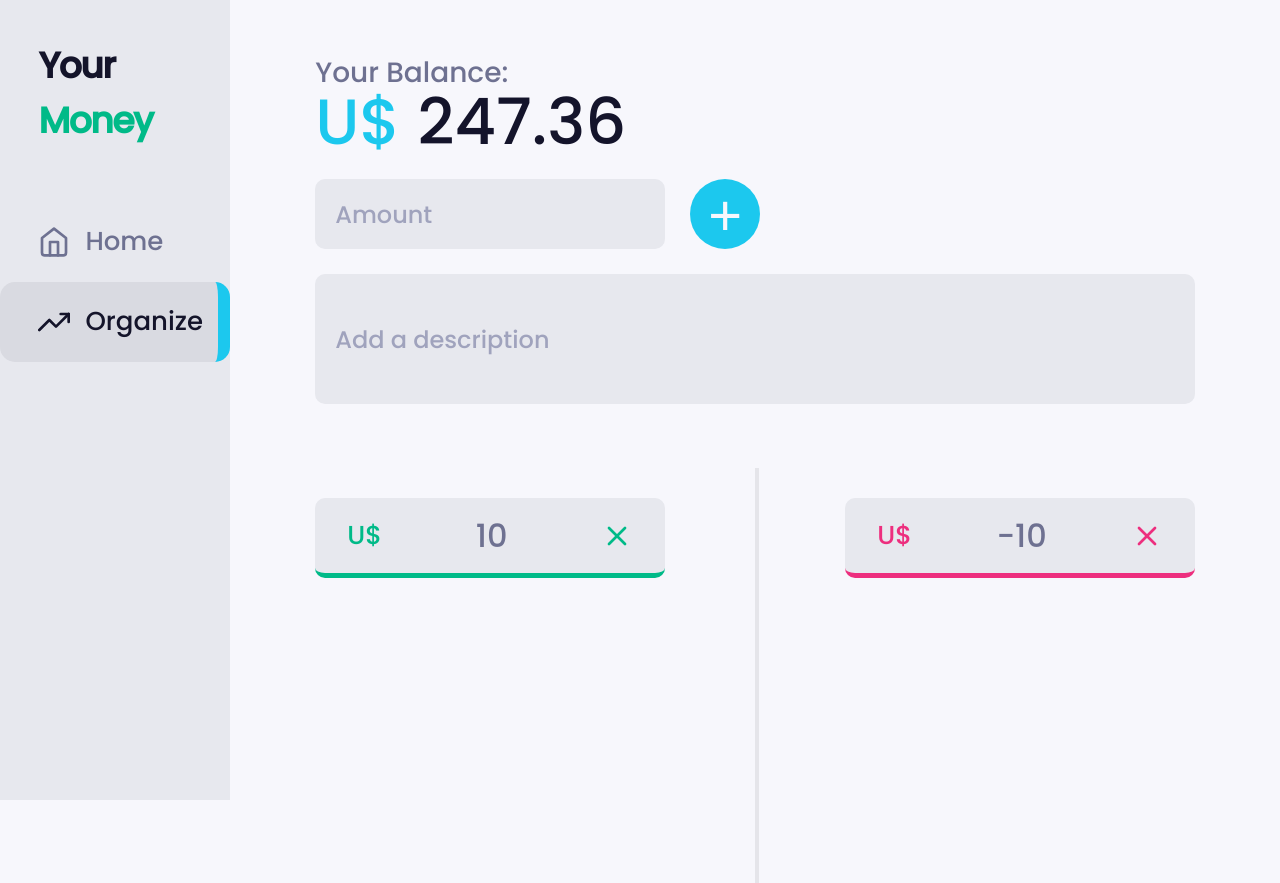
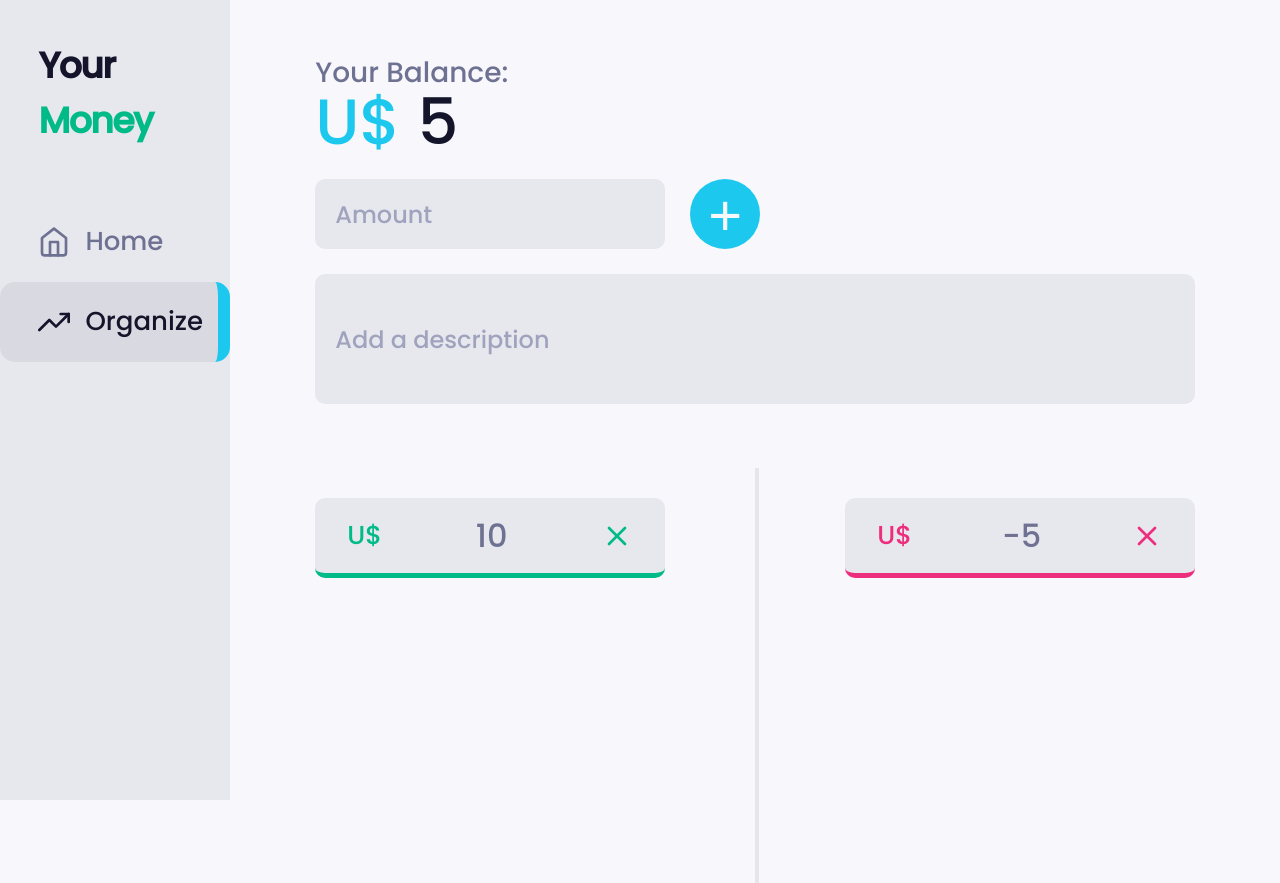
Before and after one commit to felipelourencosilva/your-money, a React (Create React App) app: page /organize in a window 1280 px wide. Built offline with nearby package versions, Linux system fonts and the light colour scheme.

Commit message:
Your balance completed
Now you can see how much money do you have

```diff
--- a/src/App.jsx
+++ b/src/App.jsx
@@ -2,31 +2,30 @@ import "./App.css";
 
 import Menu from "./components/Menu/Menu";
 import Home from "./Pages/Home/Home";
-import Organize from "./Pages/Organize/Organize"
+import Organize from "./Pages/Organize/Organize";
 import Balances from "./Pages/Organize/Balances";
 
 import { BrowserRouter as Router, Switch, Route } from "react-router-dom";
 import { useState } from "react";
-import { v4 as uuidv4 } from 'uuid';
+import { v4 as uuidv4 } from "uuid";
 
 function App() {
-
   const [balances, setBalances] = useState([
     {
       id: 1,
       amount: 10,
-        description: 'teste2',
+      description: "teste2",
     },
     {
       id: 2,
-        amount: -10,
-        description: 'teste3',
+      amount: -5,
+      description: "teste3",
     },
   ]);
 
-  const positiveBalances = balances.filter(balance => balance.amount > 0)
+  const positiveBalances = balances.filter((balance) => balance.amount > 0);
 
-  const negativeBalances = balances.filter(balance => balance.amount < 0)
+  const negativeBalances = balances.filter((balance) => balance.amount < 0);
 
   const handleAddBalance = (amount, description) => {
     const newBalance = [
@@ -35,15 +34,20 @@ function App() {
         id: uuidv4(),
         amount: amount,
         description: description,
-      }
-    ]
-    setBalances(newBalance)
-  }
+      },
+    ];
+    setBalances(newBalance);
+  };
 
   const handleDeleteBalance = (balanceId) => {
-    const newBalance = balances.filter(balance => balance.id !== balanceId);
-    setBalances(newBalance)
-  }
+    const newBalance = balances.filter((balance) => balance.id !== balanceId);
+    setBalances(newBalance);
+  };
+
+  const Amounts = balances.reduce((negativeAmount,index) =>  negativeAmount = negativeAmount + Number(index.amount) , 0 )
+
+  console.log(Amounts);
+
 
   return (
     <Router>
@@ -56,15 +60,21 @@ function App() {
             exact
             render={() => (
               <div className="organize-app">
-                <Organize handleAddBalance={handleAddBalance} />
-                <Balances positiveBalances={positiveBalances} negativeBalances={negativeBalances} handleDeleteBalance={handleDeleteBalance} />
+                <Organize
+                  Amounts={Amounts}
+                  balances={balances}
+                  handleAddBalance={handleAddBalance}
+                />
+                <Balances
+                  positiveBalances={positiveBalances}
+                  negativeBalances={negativeBalances}
+                  handleDeleteBalance={handleDeleteBalance}
+                />
               </div>
             )}
-
           />
         </Switch>
       </div>
-
     </Router>
   );
 }
--- a/src/Pages/Organize/Balances.jsx
+++ b/src/Pages/Organize/Balances.jsx
@@ -5,7 +5,7 @@ import NegativeBalance from "./NegativeBalance";
 
 import "./Balances.css";
 
-const Balances = ({ positiveBalances, negativeBalances, handleDeleteBalance }) => {
+const Balances = ({ positiveBalances, negativeBalances, handleDeleteBalance}) => {
   return (
     <div className="balances-container">
       <div className="balances">
--- a/src/Pages/Organize/Organize.jsx
+++ b/src/Pages/Organize/Organize.jsx
@@ -5,7 +5,8 @@ import Balances from "./Balances";
 import "./Organize.css";
 import PositiveBalance from "./PositiveBalance";
 
-const Organize = ({handleAddBalance}) => {
+const Organize = ({handleAddBalance, totalAmount, Amounts}) => {
+
 
   const [inputAmount, setInputAmount] = useState("")
   const [inputDescription, setInputDescription] = useState("")
@@ -29,8 +30,8 @@ const Organize = ({handleAddBalance}) => {
         <div className="organize">
           <div className="your-balance-container">
             <p className="your-balance">Your Balance:</p>
-            <p className="your-money">
-              <span className="money-us">U$</span> 247.36
+            <p onClick={totalAmount} className="your-money">
+              <span className="money-us">U$</span> {Amounts}
             </p>
           </div>
           <div className="add-amount">
```
Lines whose indentation alone changed are shown as unchanged.
